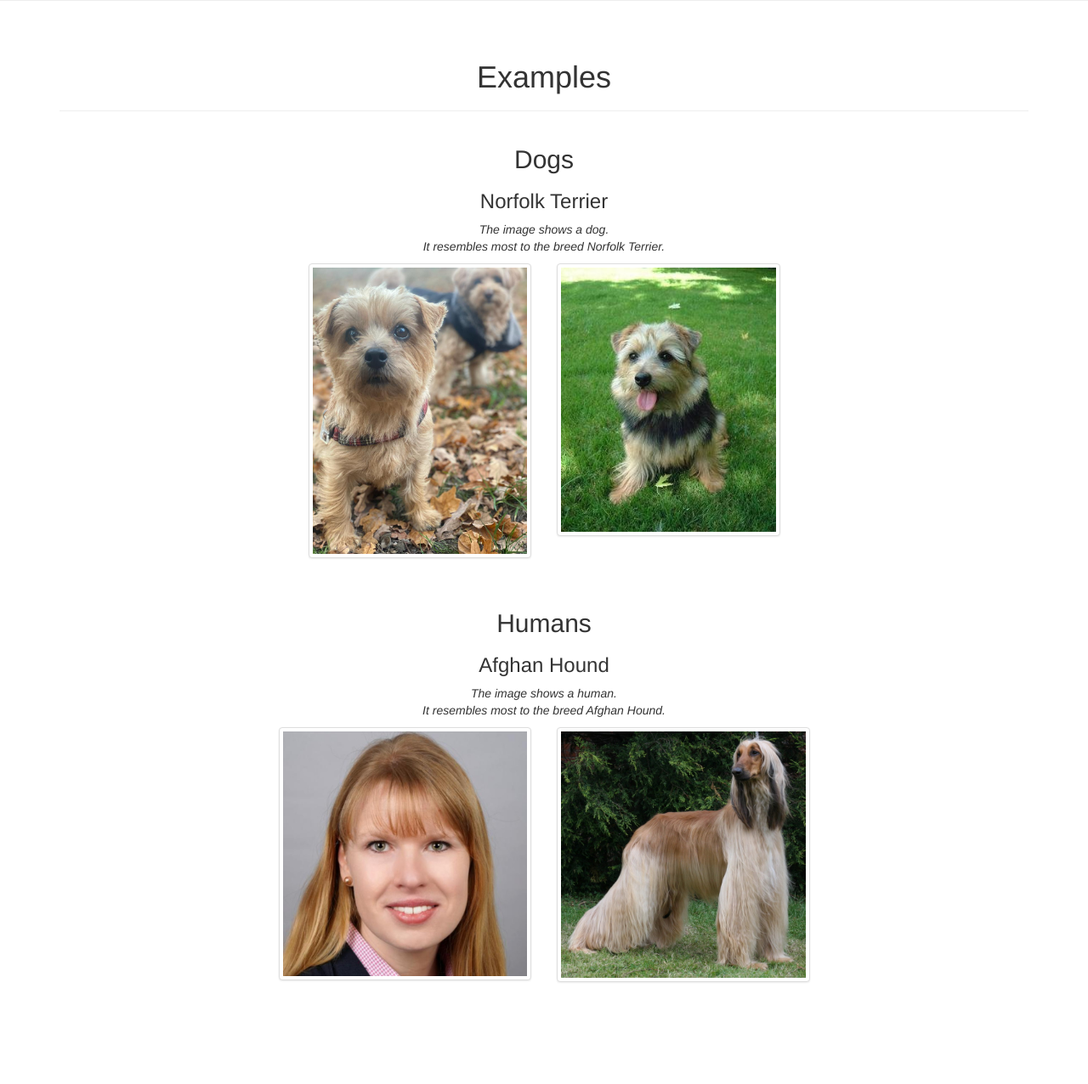
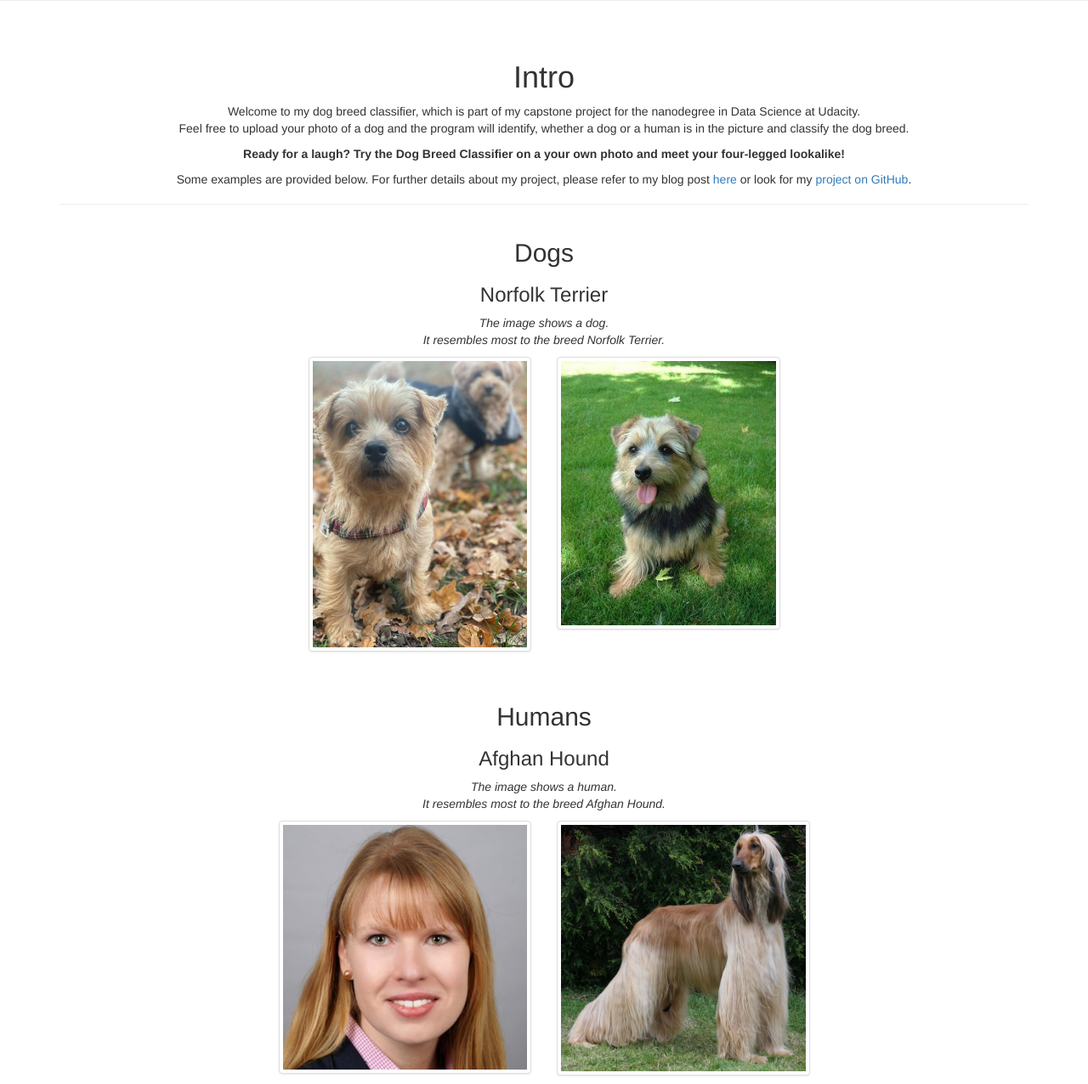
Before and after one commit to carini599/dog_breed_classifier, a Flask app: page / in a window 1280 px wide. Shown: the part 505-1781 px from the top of the page at 85% size. Before the commit the page ends 1662 px from the top, so only its background shows below. Run offline with Flask 3, Linux system fonts and the light colour scheme; some libraries are stand-ins or nearby versions.

Commit message:
feat: add intro text to start page

```diff
--- a/dog_app/app/templates/master.html
+++ b/dog_app/app/templates/master.html
@@ -60,8 +60,19 @@
 <div class="container">
     {% block content %}
         <div class="page-header">
-            <h1 class="text-center">Examples</h1>
+            <h1 class="text-center">Intro</h1>
+            <p class="text-center">Welcome to my dog breed classifier, which is part of my capstone
+                project for the nanodegree in Data Science at Udacity. <br>Feel free to upload your photo of a dog
+                and the program will identify, whether a dog or a human is in the picture and classify the dog breed.</p>
+                <p class="text-center"><b>Ready for a laugh? Try the Dog Breed Classifier on a your own photo and meet your four-legged lookalike!</b>
+                </p>
+                <p class="text-center">Some examples are provided below.
+                For further details about my project, please refer to my blog post
+                <a href="https://breuerei.de/classify-your-dogs-breed-or-find-your-barking-twin-my-journey-into-neural-networks/ ">here</a>
+                or look for my <a href="https://github.com/carini599/dog_breed_classifier">project on GitHub</a>.
+                </p>
         </div>
+
 
         <div class="row">
             <h2 class="text-center">Dogs</h2>
```
